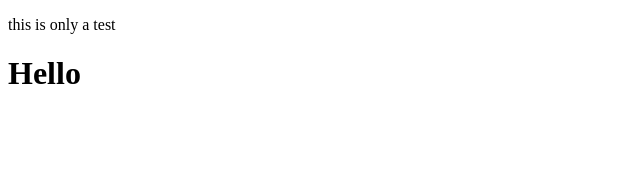
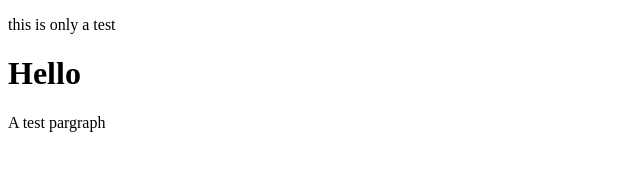
Before and after one commit to silvamha/openai-api-worker, a website: page test.html in a window 1280 px wide. Shown: the whole page, without its empty margins (0-640 px from the left). Drawn offline with Linux system fonts and the light colour scheme.

Commit message:
test para

```diff
--- a/test.html
+++ b/test.html
@@ -8,6 +8,7 @@
 </head>
 <body>
 	<h1>Hello</h1>
+	<p>A test pargraph</p>
 
 </body>
 </html>
```
